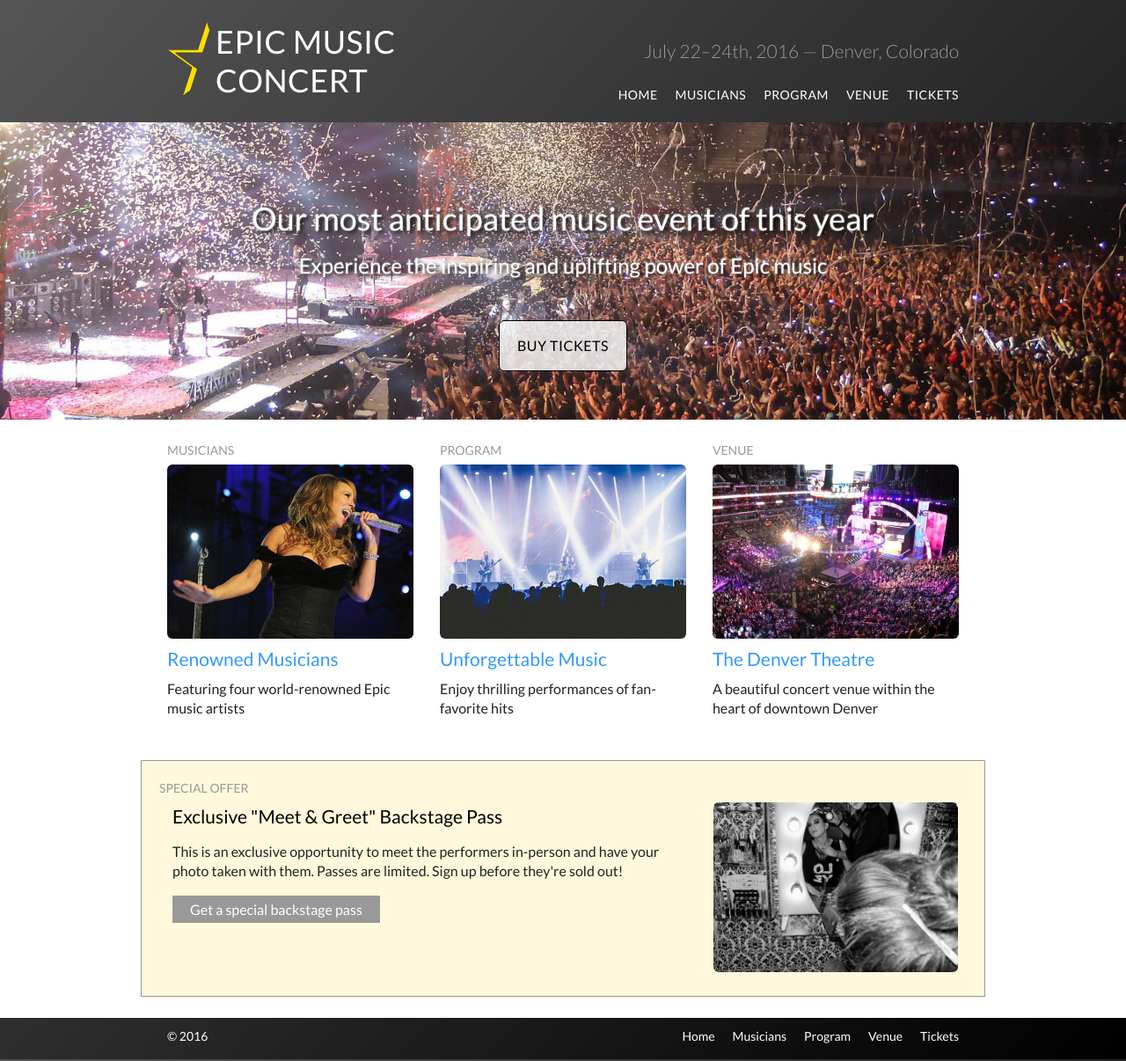
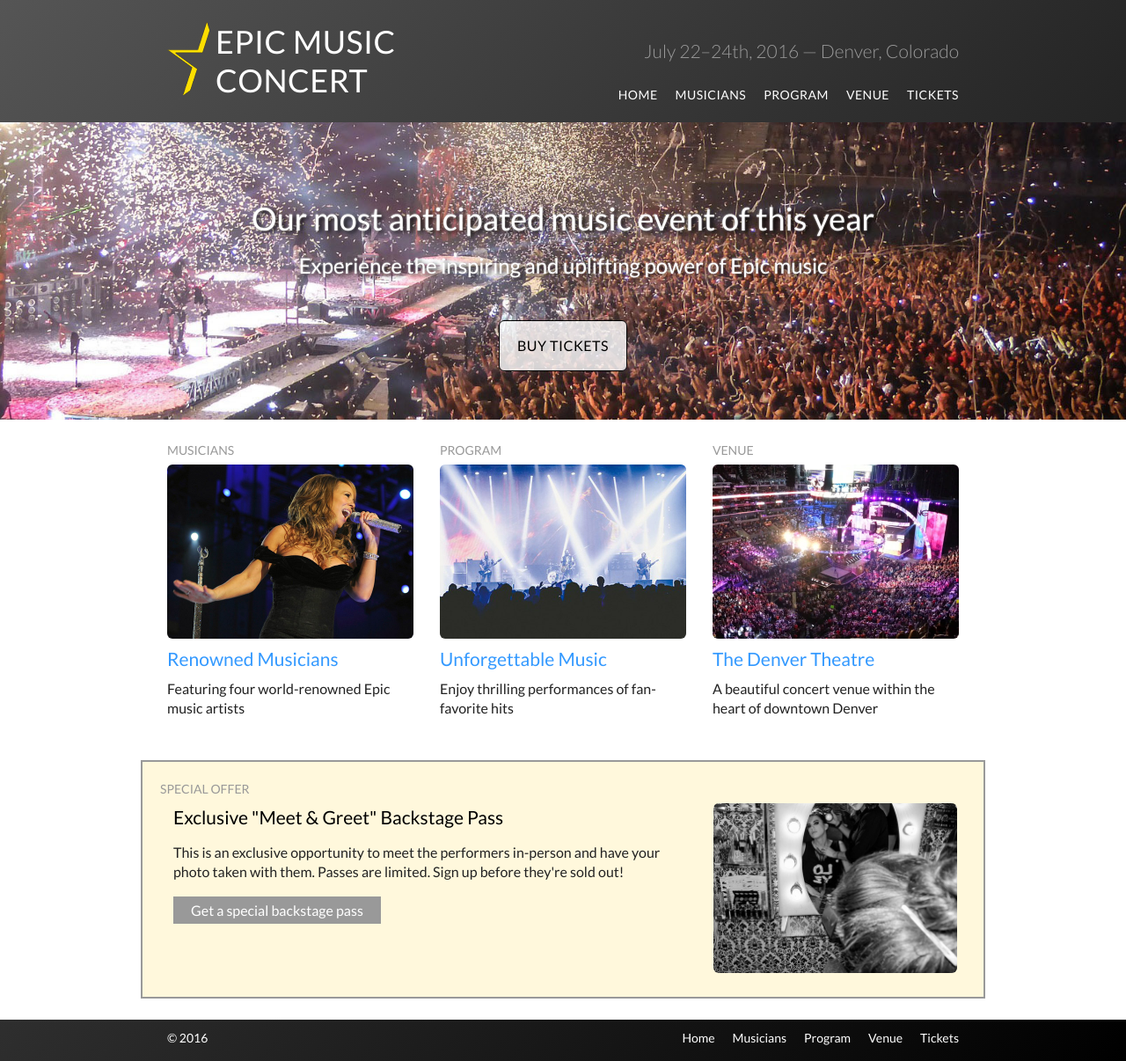
Before and after one commit to nuumu/nuumu.github.io, a Jekyll site: the page website/music/index.html, which Jekyll copies as it is, in a window 1280 px wide. Shown: the whole page at 88% size. Built offline with Jekyll 4.4.1, drawn with Linux system fonts in a browser that asks for light colours.

Commit message:
Add files via upload

```diff
--- a/website/music/css/main.css
+++ b/website/music/css/main.css
@@ -62,7 +62,7 @@
 	padding: 44px 0 22px 0;
 }
 .special {
-	border: 1px solid #999;
+	border: 2px solid #999;
 	background: cornsilk;
 	padding: 20px 15px 0 20px;
 }
@@ -408,7 +408,7 @@
 */
 
 form {
-	border: 1px solid #ccc;
+	border: 2px solid #ccc;
 	padding: 25px 0;
 	margin-bottom: 22px;
 }
```
